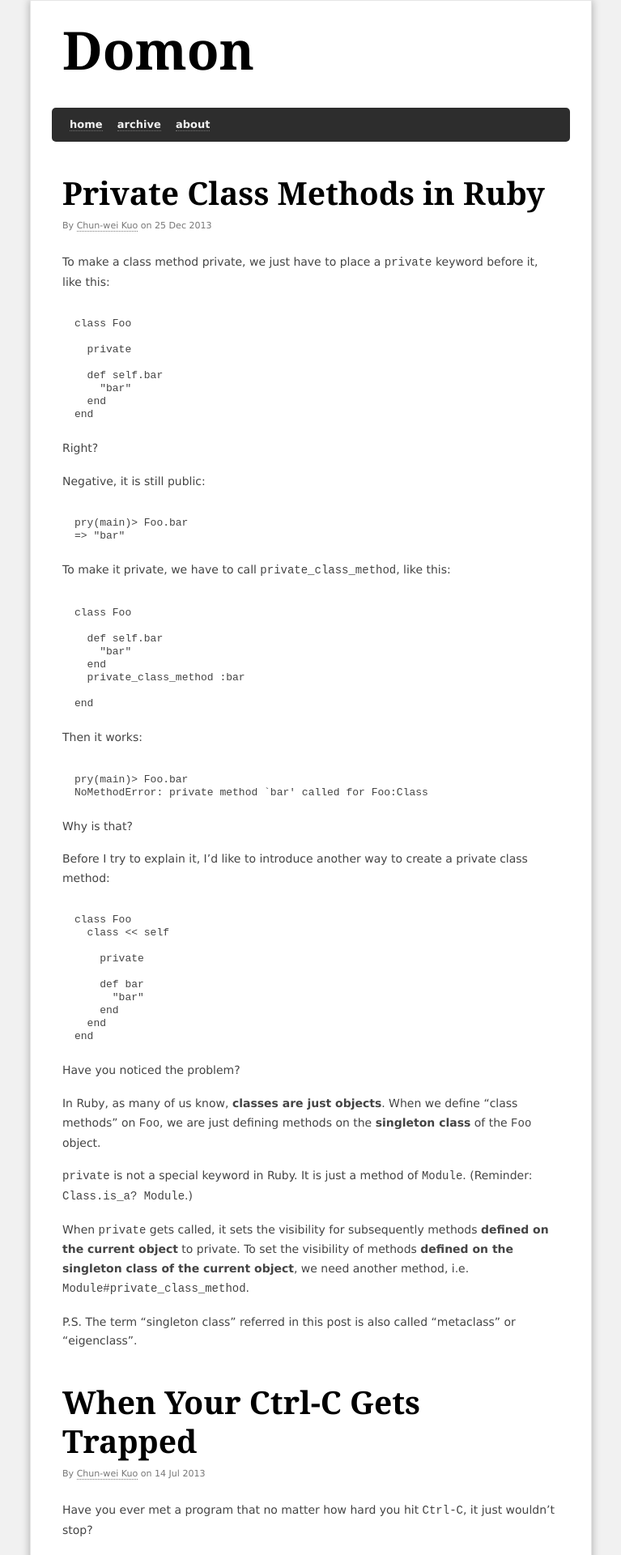
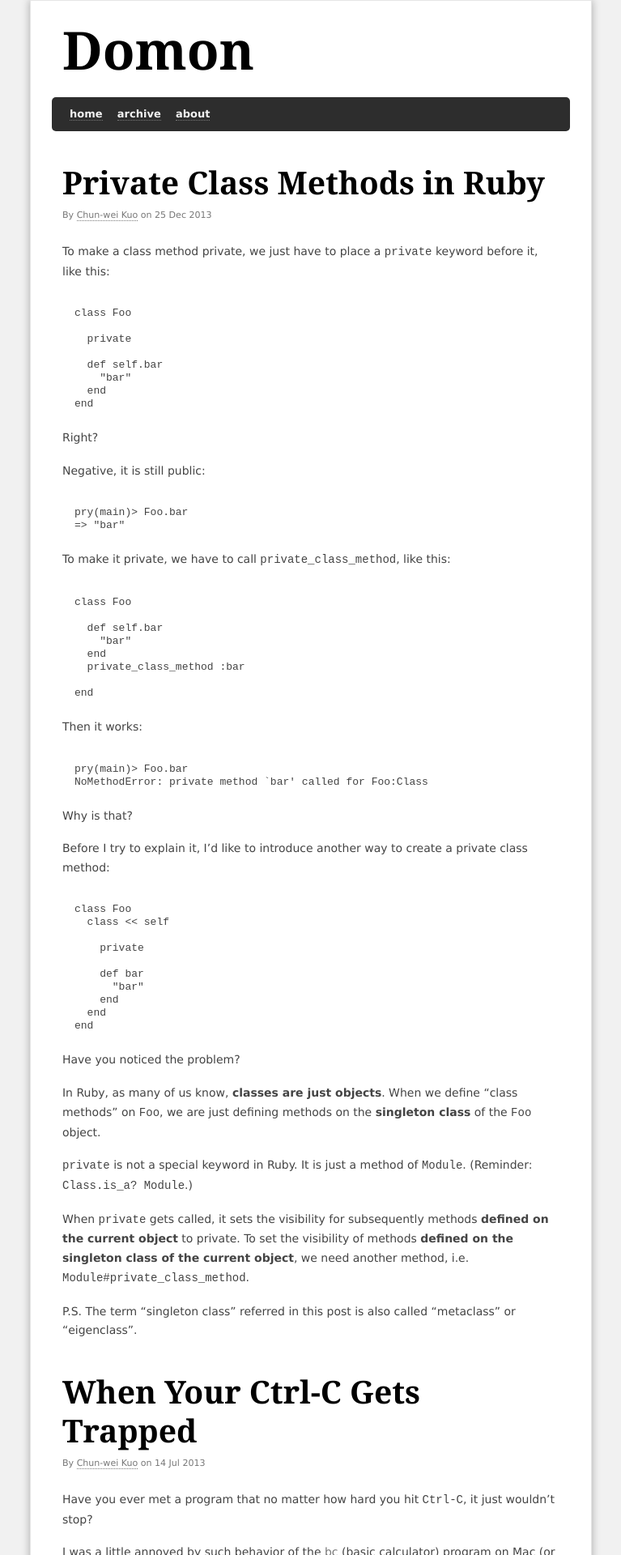
Before and after one commit to Domon/domon.github.com, a Jekyll site: the page built from index.html, in a window 1280 px wide. Shown: the top 1920 px of the page at 81% size, without its empty margins (256-1023 px from the left). Built offline with Jekyll 4.4.1, drawn with Linux system fonts in a browser that asks for light colours; nearby versions of some CDN libraries.

Commit message:
Reduce margin below logo

```diff
--- a/css/style.css
+++ b/css/style.css
@@ -119,7 +119,7 @@ a:hover { color: #036; }
   font-family: Georgia, Times, serif;
   font-size: 5em;
   font-weight: bold;
-  margin-bottom: 0.5em;
+  margin-bottom: 0.3em;
 }
 
 #nav {
```
